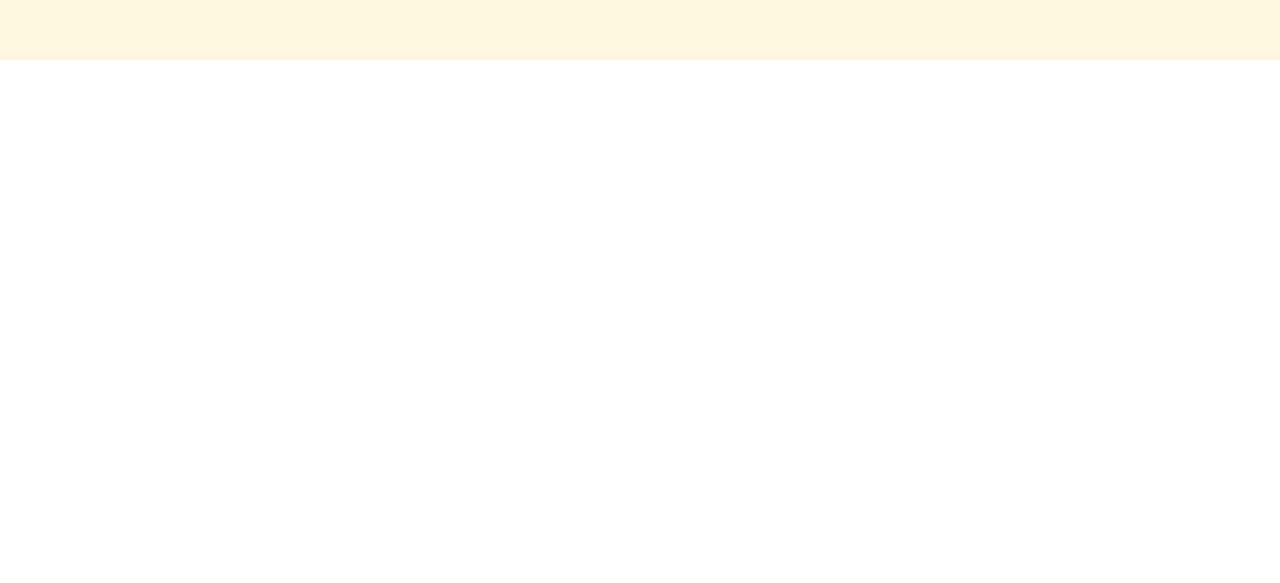
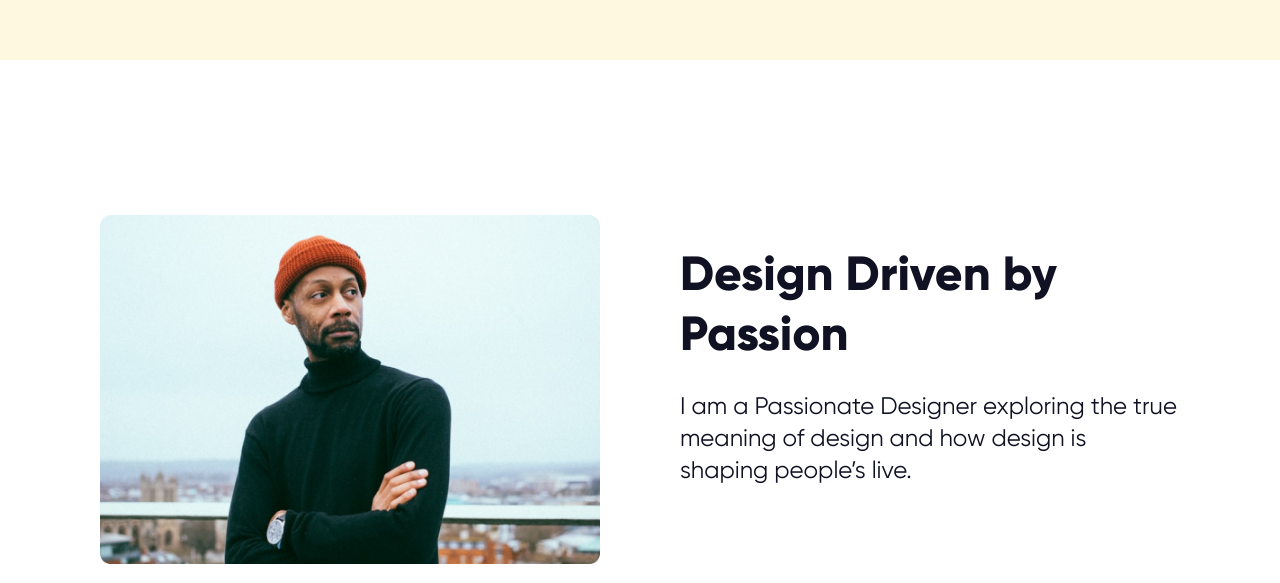
Before and after one commit to heytulsiprasad/satya-design, a Next.js app: page / in a window 1280 px wide. Shown: the part 2861-3444 px from the top of the page. Before the commit the page ends 3021 px from the top, so only its background shows below. Built offline with nearby package versions, Linux system fonts and the light colour scheme.

Commit message:
Add profile section

```diff
--- a/pages/index.js
+++ b/pages/index.js
@@ -19,6 +19,7 @@ import miro from '../assets/miro.svg'
 import photoshop from '../assets/photoshop.svg'
 import slack from '../assets/slack.svg'
 import teams from '../assets/teams.svg'
+import profile from '../assets/man-looking-to-sky.png'
 
 const projects = [
   {
@@ -110,6 +111,18 @@ const Home = () => {
           </li>
         </ul>
       </ToolSection>
+      <ProfileSection>
+        <div className="left">
+          <Image src={profile} alt="User profile image" />
+        </div>
+        <div className="right">
+          <h1 className="heading">Design Driven by Passion</h1>
+          <h4 className="subheading">
+            I am a Passionate Designer exploring the true meaning of design and
+            how design is shaping people’s live.
+          </h4>
+        </div>
+      </ProfileSection>
     </Container>
   )
 }
@@ -166,4 +179,43 @@ const ToolSection = styled.section`
   }
 `
 
+const ProfileSection = styled.section`
+  padding: 5.5rem 10rem;
+  display: flex;
+  flex-direction: row;
+  margin-bottom: 18rem;
+
+  .left {
+    flex-basis: 50%;
+    margin-right: 8rem;
+  }
+
+  .right {
+    flex-basis: 50%;
+    display: flex;
+    flex-direction: column;
+    justify-content: center;
+    padding-bottom: 4.8rem;
+
+    .heading {
+      font-family: 'Gilroy';
+      font-style: normal;
+      font-weight: 800;
+      font-size: 48px;
+      line-height: 60px;
+      color: #101223;
+      margin-bottom: 2.4rem;
+    }
+
+    .subheading {
+      font-family: 'Gilroy';
+      font-style: normal;
+      font-weight: 400;
+      font-size: 24px;
+      line-height: 32px;
+      color: #101223;
+    }
+  }
+`
+
 export default Home
```
Also changed, not shown: assets/man-looking-to-sky.png (added).
